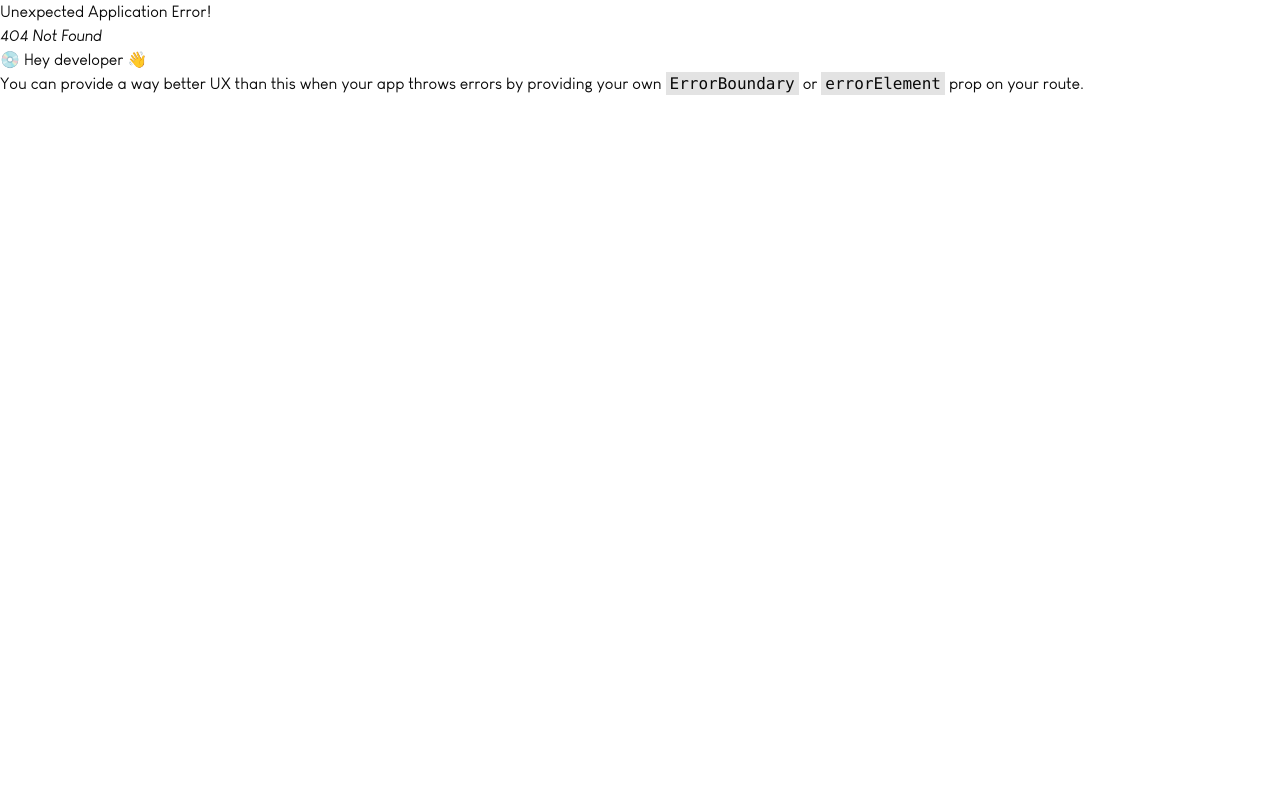
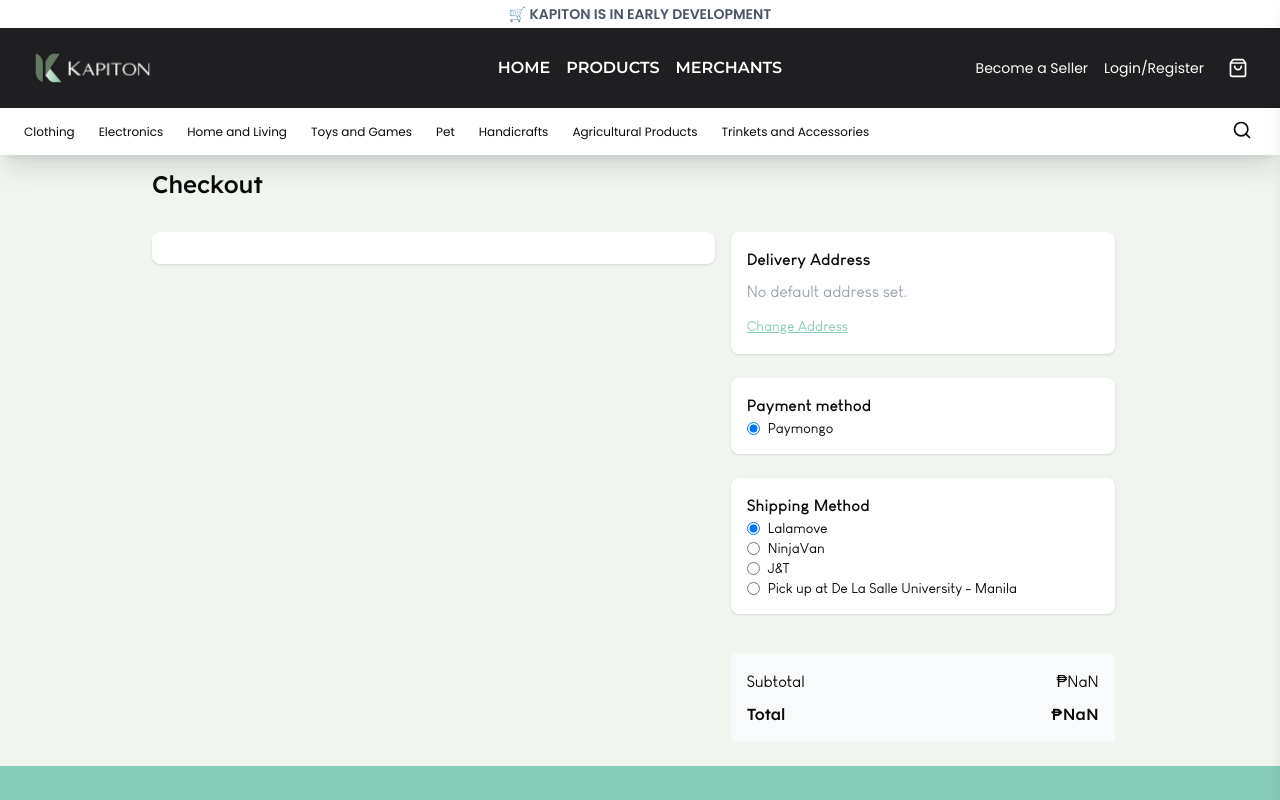
Before and after one commit to otaKenneth/kapiton-fe-v2, a React (Vite) app: page /checkout in a window 1280 px wide. Before the commit this address had no page. Shown: the top 800 px of the page. Built offline with nearby package versions, Linux system fonts and the light colour scheme.

Commit message:
Checkout Page

```diff
--- a/src/main.tsx
+++ b/src/main.tsx
@@ -14,7 +14,7 @@ import {
   ProductsCollectionPage
 } from "@pages/customer/products";
 import {
-  Cart
+  Cart, Checkout
 } from "@pages/customer/checkout";
 import {
   MerchantsPage,
@@ -67,6 +67,10 @@ const router = createBrowserRouter([
       {
         path: '/cart',
         element: <Cart />
+      },
+      {
+        path: '/checkout',
+        element: <Checkout />
       },
       {
         path: "/auth/customer",
--- a/src/pages/customer/checkout/Cart.tsx
+++ b/src/pages/customer/checkout/Cart.tsx
@@ -1,4 +1,5 @@
 import React from "react";
+import { useNavigate } from "react-router-dom";
 import { useMessageDialog } from "@components";
 import { useAppContext } from "@context/AppContext";
 import { formatPeso } from "@lib/utils";
@@ -14,6 +15,7 @@ type Cart = {
 }
 
 const Cart: React.FC = () => {
+  const navigate = useNavigate();
   const { state, setState } = useAppContext();
   const { showMessage } = useMessageDialog();
   const [coupon, setCoupon] = React.useState('');
@@ -124,6 +126,21 @@ const Cart: React.FC = () => {
     checkPromoCodeMutation.mutate({ guest_token: state.guest_token, code: coupon });
   }
 
+  const handleCheckout = () => {
+    setState(prev => ({
+      ...prev,
+      user: {
+        ...prev.user,
+        defaultAddress: deliveryAddressesQuery.data[0],
+        deliveryAddresses: deliveryAddressesQuery.data
+      },
+      couponDetails: couponDetails,
+      cart: cartItems,
+      cart_subtotal: subtotal
+    }))
+    navigate('/checkout');
+  }
+
   React.useEffect(() => {
     if (deliveryAddressesQuery.isFetched && deliveryAddressesQuery.data) {
       setState(prev => ({
@@ -142,12 +159,12 @@ const Cart: React.FC = () => {
   }, [state.cart])
 
   return (
-    <div className="max-w-3xl mx-auto p-6">
+    <div className="w-[80vw] mx-auto p-6">
       <h1 className="text-2xl font-bold mb-6">Shopping Cart</h1>
       {/* Layout: Cart list on the left, promo and address on the right */}
-      <div className="mt-8 flex flex-col lg:flex-row gap-8">
+      <div className="grid grid-cols-12 mt-8 gap-4">
         {/* Left: Cart List */}
-        <div className="bg-white shadow rounded-lg p-4 flex-[2]">
+        <div className="bg-white shadow col-span-7 rounded-lg p-4 flex-[2]">
           <ul>
             {cartItems.map((item) => (
               <li
@@ -267,12 +284,15 @@ const Cart: React.FC = () => {
               <span>Total</span>
               <span>{formatPeso(subtotal - couponDetails.couponAmount)}</span>
             </div>
+            {cartItems.length > 0 && (
               <button
                 className="w-full mt-6 bg-primary text-black py-3 rounded hover:font-semibold transition"
                 type="button"
+                onClick={handleCheckout}
               >
                 Proceed to Checkout
               </button>
+            )}
           </div>
         </div>
       </div>
--- a/src/pages/customer/checkout/Checkout.tsx
+++ b/src/pages/customer/checkout/Checkout.tsx
@@ -0,0 +1,182 @@
+import React from "react";
+import { useAppContext } from "@context/AppContext";
+import { formatPeso } from "@lib/utils";
+
+export default () => {
+  const { state } = useAppContext();
+  const cartItems = state.cart;
+  const couponDetails = state.couponDetails || {
+    couponAmount: 0
+  };
+  const subtotal = state.cart_subtotal
+
+  return (
+    <div className="w-[80vw] mx-auto p-6">
+      <h1 className="text-2xl font-bold mb-6">Checkout</h1>
+      {/* Layout: Cart list on the left, promo and address on the right */}
+      <div className="grid grid-cols-12 mt-8 gap-4">
+        {/* Left: Cart List */}
+        <div className="bg-white shadow col-span-7 rounded-lg p-4 flex-[2]" style={{ 'height': 'max-content' }}>
+          <ul>
+            {cartItems.map((item) => (
+              <li
+                key={item.id}
+                className={[
+                  "grid items-center border-b py-4 last:border-b-0 w-full lg:w-[40vw] gap-2",
+                  item.is_valid_for_coupon ? 'grid-cols-7' : 'grid-cols-6'
+                ].join(" ")}
+              >
+                {/* Product Image */}
+                <div className="col-span-1 flex justify-center">
+                  <img
+                  src={item.image}
+                  alt={item.name}
+                  className="w-20 h-20 object-cover rounded"
+                  />
+                </div>
+                {/* Product Info */}
+                <div className="col-span-4 flex flex-col">
+                  <div className="font-semibold">{item.product.product_name}</div>
+                  <div className="text-gray-500">{item.color} - {item.size}</div>
+                  <div className="text-gray-500">
+                    {item.product.product_discount > 0 ?
+                      formatPeso(item.product.discounted_price) :
+                      formatPeso(item.product.product_price)
+                    } x {item.quantity}
+                  </div>
+                </div>
+                {item.is_valid_for_coupon && (
+                  <div className="col-span-1 text-green-500 text-sm mt-1">
+                    Coupon Applied
+                  </div>
+                )}
+                {/* Total Price */}
+                <div className="col-span-1 font-bold text-lg flex justify-end">
+                  {formatPeso(item.product.product_price * item.quantity)}
+                </div>
+              </li>
+            ))}
+          </ul>
+        </div>
+        {/* Right: Promo Code and Delivery Address */}
+        <div className="w-full lg:w-96 flex flex-col gap-6 flex-[1]">
+          {/* Delivery Address Card */}
+          <div className="bg-white shadow rounded-lg p-4">
+            <div className="font-semibold mb-2">Delivery Address</div>
+            {/* Replace with actual address from user profile/context */}
+            <div className="text-gray-700">
+              {state.user?.defaultAddress ? (
+                <>
+                  <div className="font-semibold">{state.user.defaultAddress.name}</div>
+                  <div className="text-gray-500 text-sm underline">{state.user.defaultAddress.mobile}</div>
+                  <div>{state.user.defaultAddress.address}</div>
+                  <div>
+                    {state.user.defaultAddress.city}, {state.user.defaultAddress.state}, {state.user.defaultAddress.country}, {state.user.defaultAddress.pincode}
+                  </div>
+                </>
+              ) : (
+                <div className="text-gray-400">No default address set.</div>
+              )}
+            </div>
+            <button
+              className="mt-3 text-primary underline text-sm"
+              type="button"
+            >
+              Change Address
+            </button>
+          </div>
+          {/* Promo Code Input */}
+          <div className="bg-white shadow rounded-lg p-4">
+            <label  className="font-semibold mb-2" htmlFor="promo">
+              Payment method
+            </label>
+            <div className="flex items-center gap-2">
+              <input
+                id="default"
+                type="radio"
+                name="payment_gateway"
+                className="border rounded focus:outline-none"
+                checked
+              />
+              <label htmlFor="default" className="text-sm">Paymongo</label>
+            </div>
+          </div>
+          {/* Promo Code Input */}
+          <div className="bg-white shadow rounded-lg p-4">
+            <label  className="font-semibold mb-2" htmlFor="promo">
+              Shipping Method
+            </label>
+            <div className="flex items-center gap-2">
+              <input
+                id="default"
+                type="radio"
+                name="shipping_method"
+                className="border rounded focus:outline-none"
+                checked
+              />
+              <label htmlFor="default" className="text-sm">Lalamove</label>
+            </div>
+            <div className="flex items-center gap-2">
+              <input
+                id="default"
+                type="radio"
+                name="shipping_method"
+                className="border rounded focus:outline-none"
+              />
+              <label htmlFor="default" className="text-sm">NinjaVan</label>
+            </div>
+            <div className="flex items-center gap-2">
+              <input
+                id="default"
+                type="radio"
+                name="shipping_method"
+                className="border rounded focus:outline-none"
+              />
+              <label htmlFor="default" className="text-sm">J&T</label>
+            </div>
+            <div className="flex items-center gap-2">
+              <input
+                id="default"
+                type="radio"
+                name="shipping_method"
+                className="border rounded focus:outline-none"
+              />
+              <label htmlFor="default" className="text-sm">Pick up at De La Salle University - Manila</label>
+            </div>
+          </div>
+          {/* Cart Summary */}
+          <div className="bg-gray-50 rounded p-4 mt-4">
+            <div className="flex justify-between mb-2">
+              <span>Subtotal</span>
+              <span>{formatPeso(subtotal)}</span>
+            </div>
+            {couponDetails.couponAmount > 0 && (
+              <>
+                <div className="flex justify-between mb-2 text-blue-600">
+                    <span>Promo Eligible Items Total</span>
+                  <span>{formatPeso(couponDetails.total_amount_with_coupon_discount)}</span>
+                </div>
+                <div className="flex justify-between mb-2 text-red-800">
+                  <span>Coupon Discount</span>
+                  <span>{formatPeso(couponDetails.couponAmount)}</span>
+                </div>
+              </>
+            )}
+            <div className="flex justify-between font-bold">
+              <span>Total</span>
+              <span>{formatPeso(subtotal - couponDetails.couponAmount)}</span>
+            </div>
+            {cartItems.length > 0 && (
+              <button
+                className="w-full mt-6 bg-primary text-black py-3 rounded hover:font-semibold transition"
+                type="button"
+              >
+                Proceed to Checkout
+              </button>
+            )}
+          </div>
+        </div>
+      </div>
+    </div>
+  );
+}
--- a/src/pages/customer/checkout/index.js
+++ b/src/pages/customer/checkout/index.js
@@ -1 +1,2 @@
 export { default as Cart } from "./Cart";
+export { default as Checkout } from "./Checkout";
```
Lines whose indentation alone changed are shown as unchanged.
